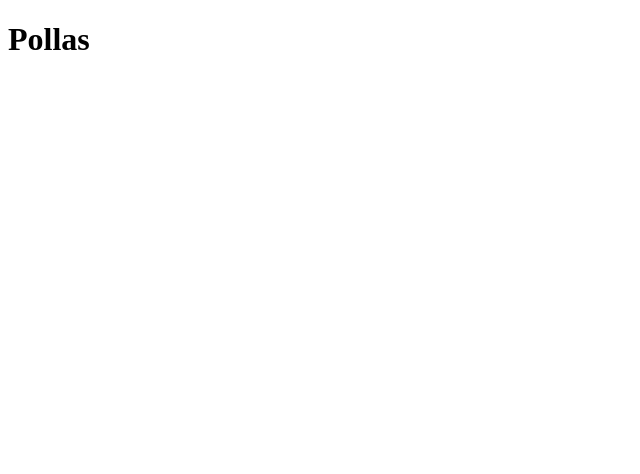
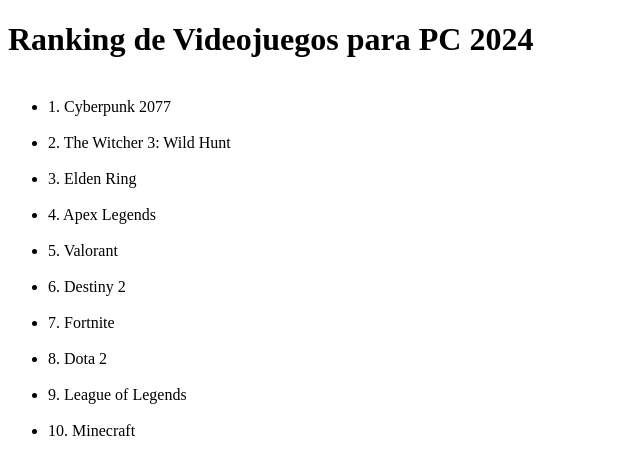
Before and after one commit to destroy19712006/PE01, a plain HTML site: page index.html in a window 1280 px wide. Shown: the whole page, without its empty margins (0-640 px from the left). Drawn offline with Linux system fonts and the light colour scheme.

Commit message:
He añadido el readme.md

```diff
--- a/index.html
+++ b/index.html
@@ -1,10 +1,26 @@
 <!doctype html>
 <html lang="es">
+
 <head>
         <meta charset="utf-8">
         <title>Página principal del proyecto</title>
         <meta name="description" content="Página principal para el proyecto de >
-        <meta name="author" content="Programación Fácil">
+        <meta name=" author" content="Programación Fácil">
 </head>
-<h1>Pollas</h1>
-<html>
+
+<body>
+        <h1>Ranking de Videojuegos para PC 2024</h1>
+        <ul>
+                  <li>1. Cyberpunk 2077</li>
+                <li>2. The Witcher 3: Wild Hunt</li>
+                <li>3. Elden Ring</li>
+                <li>4. Apex Legends</li>
+                <li>5. Valorant</li>
+                <li>6. Destiny 2</li>
+                <li>7. Fortnite</li>
+                <li>8. Dota 2</li>
+                <li>9. League of Legends</li>
+                <li>10. Minecraft</li>
+        </ul>
+</body>
+        <html>
```
Also changed, not shown: 1 other file.
